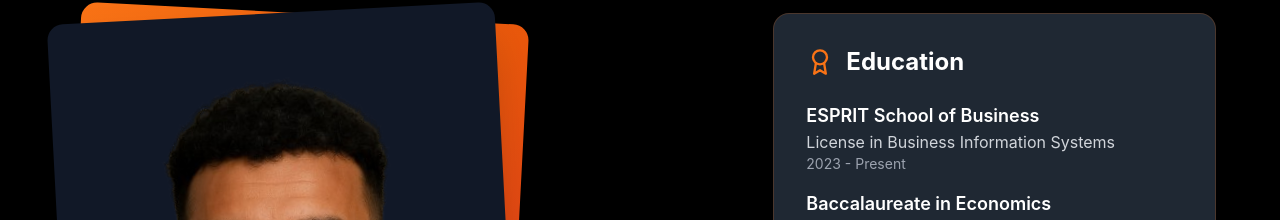
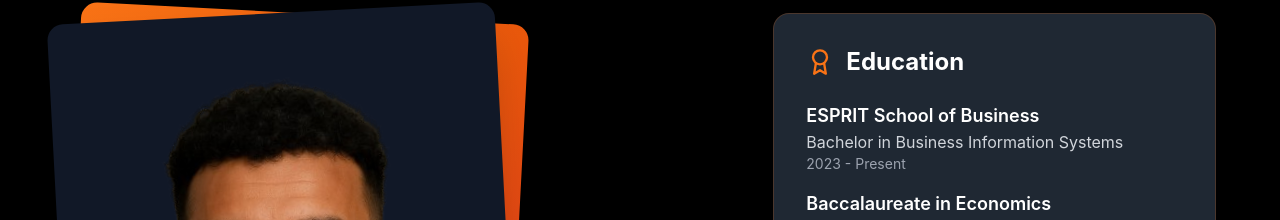
Before and after one commit to JradMessaoud/Portfolio, a React (Vite) app: page / in a window 1280 px wide. Shown: the part 3476-3696 px from the top of the page. Built offline with nearby package versions, Linux system fonts and the light colour scheme.

Commit message:
Update degree title to Bachelor in Business Information Systems

```diff
--- a/src/components/About.jsx
+++ b/src/components/About.jsx
@@ -87,7 +87,7 @@
               <div className="space-y-4">
                 <div>
                   <p className="font-semibold text-lg">ESPRIT School of Business</p>
-                  <p className="text-gray-300">License in Business Information Systems</p>
+                  <p className="text-gray-300">Bachelor in Business Information Systems</p>
                   <p className="text-sm text-gray-400">2023 - Present</p>
                 </div>
                 <div>
--- a/src/components/Education.jsx
+++ b/src/components/Education.jsx
@@ -9,7 +9,7 @@
   const education = [
     {
       icon: GraduationCap,
-      title: 'License in Business Information Systems',
+      title: 'Bachelor in Business Information Systems',
       institution: 'ESPRIT School of Business',
       date: '2023 - Present',
       description: 'Pursuing a comprehensive degree combining business strategy with information systems, focusing on AI, data analytics, and digital transformation.',
```
